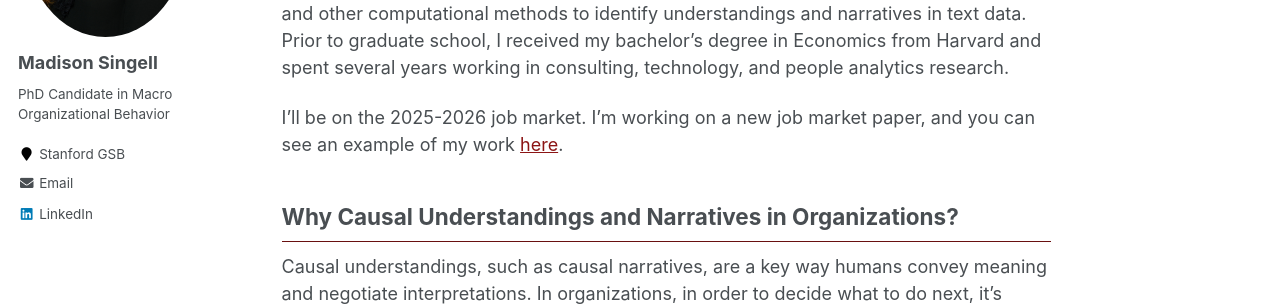
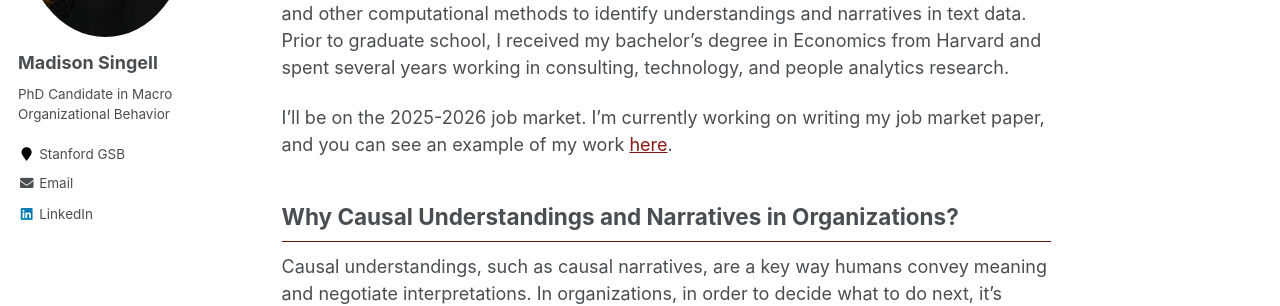
Before and after one commit to mhsingell/mhsingell.github.io, a Jekyll site: the page built from _pages/about.md, in a window 1280 px wide and 1335 px high. Shown: the part 292-598 px from the top of the window. Built offline with Jekyll 4.4.1, drawn with Linux system fonts in a browser that asks for light colours.

Commit message:
Update about

```diff
--- a/_pages/about.md
+++ b/_pages/about.md
@@ -13,7 +13,7 @@ Hi, I’m Madison! I’m a PhD Candidate in Macro Organizational Behavior at the
 
 I’m a computational and mathematical modeler, and I also use natural language processing and other computational methods to identify understandings and narratives in text data. Prior to graduate school, I received my bachelor’s degree in Economics from Harvard and spent several years working in consulting, technology, and people analytics research.
 
-I'll be on the 2025-2026 job market. I'm working on a new job market paper, and you can see an example of my work [here](/files/Singell_JMP_current.pdf).
+I'll be on the 2025-2026 job market. I'm currently working on writing my job market paper, and you can see an example of my work [here](/files/Singell_JMP_current.pdf).
 
 ## Why Causal Understandings and Narratives in Organizations?
 Causal understandings, such as causal narratives, are a key way humans convey meaning and negotiate interpretations. In organizations, in order to decide what to do next, it's important stakeholders agree about what happened. But employees often don’t agree and struggle to reach convergence in understandings, even in a shared context like an organization. I study how the nature of the world, our experiences, and our culture impacts the understandings we form, in order to understand how organizations who are seeking to form convergent strategies can better navigate the pitfalls of divergent understandings.
```
